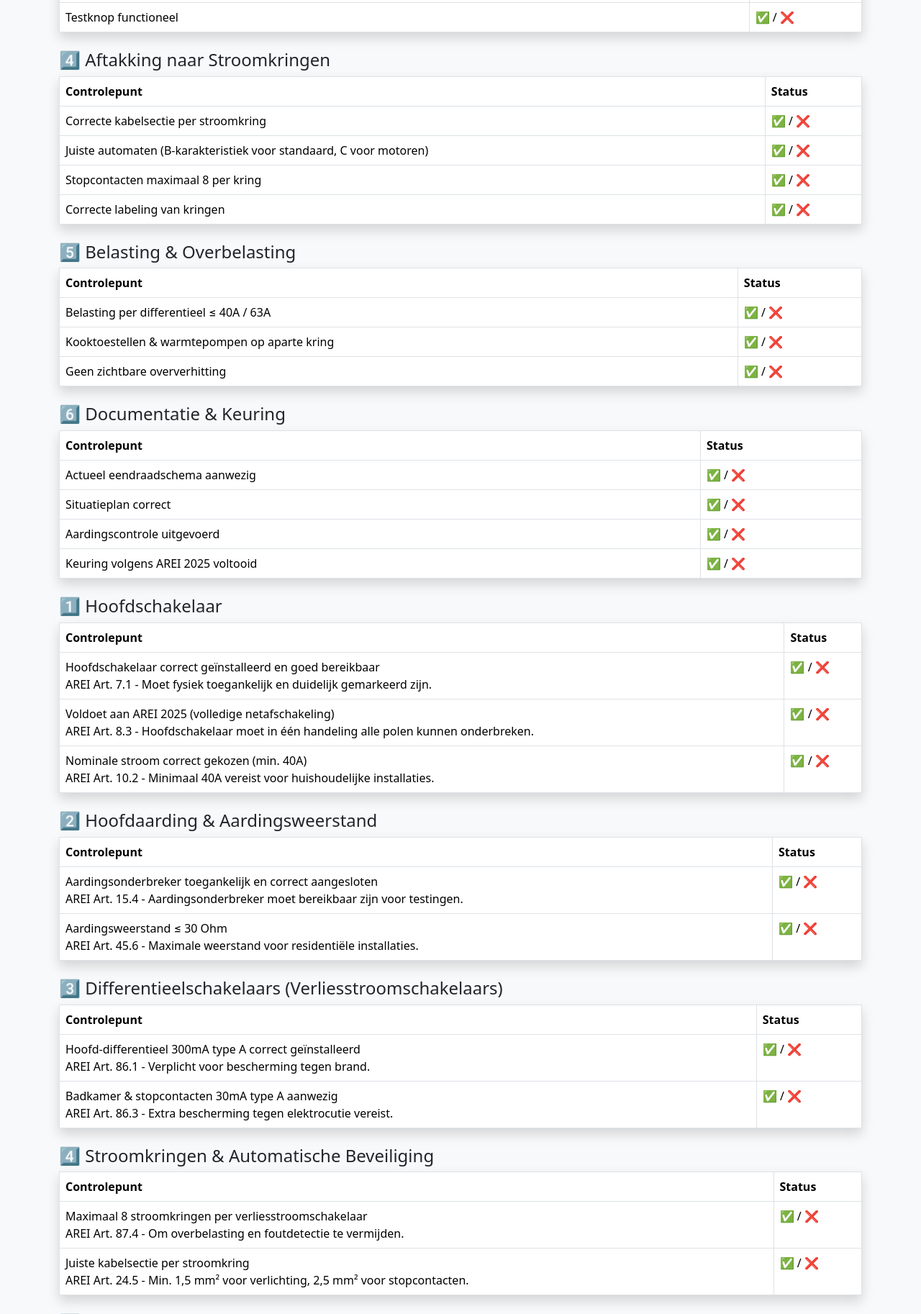
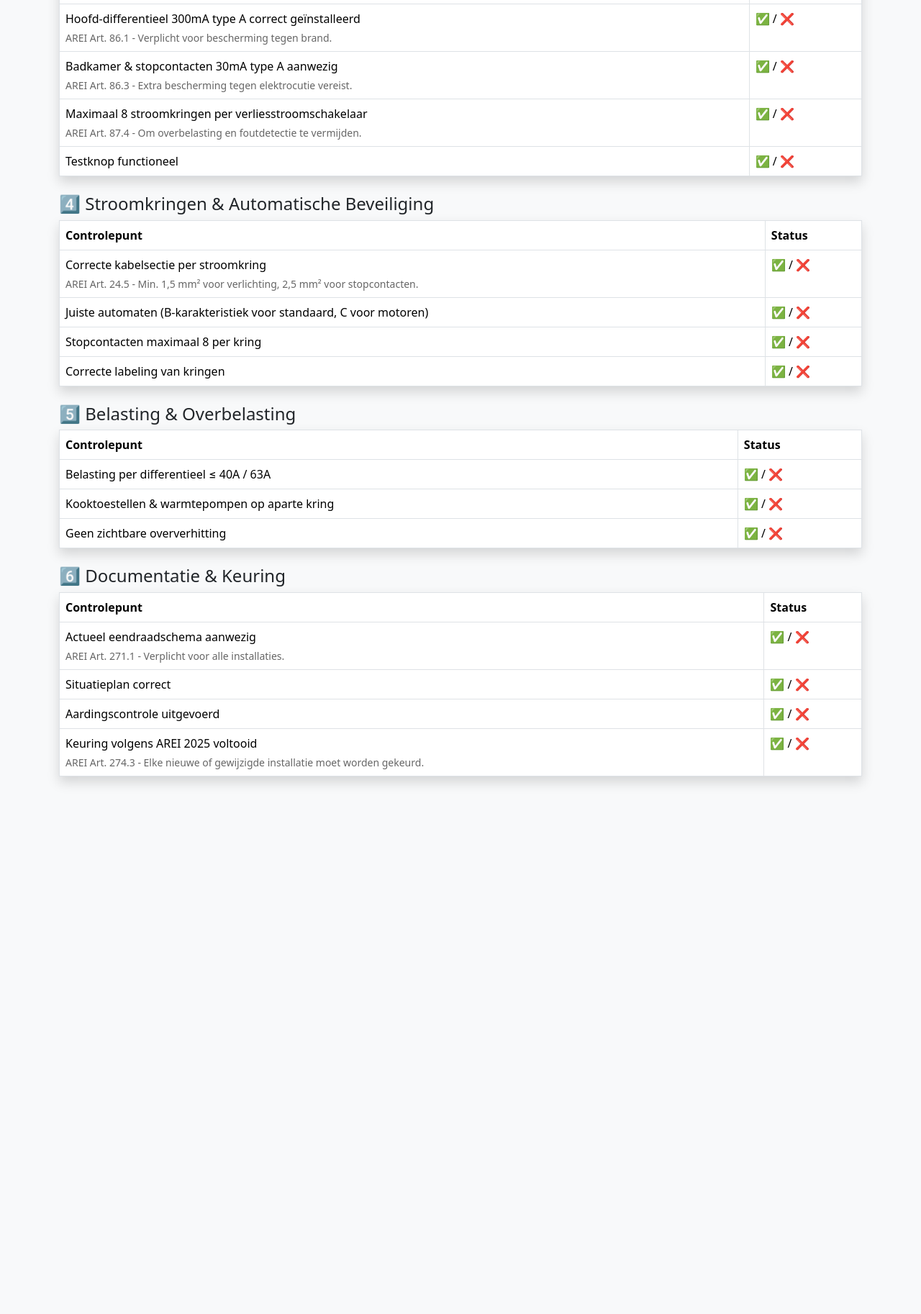
Before and after one commit to joostdb/elektriciteit, a plain HTML site: page checklist.html in a window 1280 px wide. Shown: the part 974-2800 px from the top of the page at 72% size. After the commit the page ends 2117 px from the top, so only its background shows below. Drawn offline with nearby package versions, Linux system fonts and the light colour scheme.

Commit message:
Update checklist.html

```diff
--- a/checklist.html
+++ b/checklist.html
@@ -23,12 +23,19 @@
             padding-bottom: 0.5rem;
             margin: 2rem 0 1.5rem;
         }
+        .arei-note {
+            font-size: 0.875em;
+            color: #666;
+            display: block;
+            margin-top: 0.25rem;
+        }
     </style>
 </head>
 <body class="bg-light">
     <div class="container py-5">
         <h1 class="mb-4 text-center text-primary">Checklist - Elektrische Installatiegids AREI 2025</h1>
         <h2 class="text-center mb-4">Checklist Elektrische Installaties (AREI 2025)</h2>
+
         <!-- Hoofdschakelaar -->
         <h4 class="mt-4">1️⃣ Hoofdschakelaar</h4>
         <table class="table table-custom table-bordered table-hover">
@@ -39,9 +46,9 @@
                 </tr>
             </thead>
             <tbody>
-            <tr><td>Hoofdschakelaar correct geïnstalleerd en bereikbaar</td><td>✅ / ❌</td></tr>
-            <tr><td>Voldoet aan AREI 2025 (volledige netafschakeling)</td><td>✅ / ❌</td></tr>
-            <tr><td>Nominale stroom correct gekozen (min. 40A)</td><td>✅ / ❌</td></tr>
+                <tr><td>Hoofdschakelaar correct geïnstalleerd en bereikbaar<br><span class="arei-note">AREI Art. 7.1 - Moet fysiek toegankelijk en duidelijk gemarkeerd zijn.</span></td><td>✅ / ❌</td></tr>
+                <tr><td>Voldoet aan AREI 2025 (volledige netafschakeling)<br><span class="arei-note">AREI Art. 8.3 - Hoofdschakelaar moet in één handeling alle polen kunnen onderbreken.</span></td><td>✅ / ❌</td></tr>
+                <tr><td>Nominale stroom correct gekozen (min. 40A)<br><span class="arei-note">AREI Art. 10.2 - Minimaal 40A vereist voor huishoudelijke installaties.</span></td><td>✅ / ❌</td></tr>
                 <tr><td>Duidelijk gemarkeerd in eendraadschema</td><td>✅ / ❌</td></tr>
                 <tr><td>Functionele test uitgevoerd</td><td>✅ / ❌</td></tr>
             </tbody>
@@ -57,8 +64,8 @@
                 </tr>
             </thead>
             <tbody>
-            <tr><td>Aardingsonderbreker toegankelijk</td><td>✅ / ❌</td></tr>
-            <tr><td>Aardingsweerstand ≤ 30 Ohm</td><td>✅ / ❌</td></tr>
+                <tr><td>Aardingsonderbreker toegankelijk en correct aangesloten<br><span class="arei-note">AREI Art. 15.4 - Aardingsonderbreker moet bereikbaar zijn voor testingen.</span></td><td>✅ / ❌</td></tr>
+                <tr><td>Aardingsweerstand ≤ 30 Ohm<br><span class="arei-note">AREI Art. 45.6 - Maximale weerstand voor residentiële installaties.</span></td><td>✅ / ❌</td></tr>
                 <tr><td>Minimale kabelsectie (6 mm² Cu / 25 mm² Al)</td><td>✅ / ❌</td></tr>
                 <tr><td>Equipotentiale verbindingen aanwezig</td><td>✅ / ❌</td></tr>
             </tbody>
@@ -74,15 +81,15 @@
                 </tr>
             </thead>
             <tbody>
-            <tr><td>Hoofd-differentieel 300mA type A</td><td>✅ / ❌</td></tr>
-            <tr><td>Badkamer & stopcontacten 30mA type A</td><td>✅ / ❌</td></tr>
-            <tr><td>Maximaal 8 stroomkringen per verliesstroomschakelaar</td><td>✅ / ❌</td></tr>
+                <tr><td>Hoofd-differentieel 300mA type A correct geïnstalleerd<br><span class="arei-note">AREI Art. 86.1 - Verplicht voor bescherming tegen brand.</span></td><td>✅ / ❌</td></tr>
+                <tr><td>Badkamer & stopcontacten 30mA type A aanwezig<br><span class="arei-note">AREI Art. 86.3 - Extra bescherming tegen elektrocutie vereist.</span></td><td>✅ / ❌</td></tr>
+                <tr><td>Maximaal 8 stroomkringen per verliesstroomschakelaar<br><span class="arei-note">AREI Art. 87.4 - Om overbelasting en foutdetectie te vermijden.</span></td><td>✅ / ❌</td></tr>
                 <tr><td>Testknop functioneel</td><td>✅ / ❌</td></tr>
             </tbody>
         </table>
 
         <!-- Stroomkringen & Automaten -->
-    <h4 class="mt-4">4️⃣ Aftakking naar Stroomkringen</h4>
+        <h4 class="mt-4">4️⃣ Stroomkringen & Automatische Beveiliging</h4>
         <table class="table table-custom table-bordered table-hover">
             <thead class="thead-dark">
                 <tr>
@@ -91,7 +98,7 @@
                 </tr>
             </thead>
             <tbody>
-            <tr><td>Correcte kabelsectie per stroomkring</td><td>✅ / ❌</td></tr>
+                <tr><td>Correcte kabelsectie per stroomkring<br><span class="arei-note">AREI Art. 24.5 - Min. 1,5 mm² voor verlichting, 2,5 mm² voor stopcontacten.</span></td><td>✅ / ❌</td></tr>
                 <tr><td>Juiste automaten (B-karakteristiek voor standaard, C voor motoren)</td><td>✅ / ❌</td></tr>
                 <tr><td>Stopcontacten maximaal 8 per kring</td><td>✅ / ❌</td></tr>
                 <tr><td>Correcte labeling van kringen</td><td>✅ / ❌</td></tr>
@@ -124,84 +131,9 @@
                 </tr>
             </thead>
             <tbody>
-            <tr><td>Actueel eendraadschema aanwezig</td><td>✅ / ❌</td></tr>
+                <tr><td>Actueel eendraadschema aanwezig<br><span class="arei-note">AREI Art. 271.1 - Verplicht voor alle installaties.</span></td><td>✅ / ❌</td></tr>
                 <tr><td>Situatieplan correct</td><td>✅ / ❌</td></tr>
                 <tr><td>Aardingscontrole uitgevoerd</td><td>✅ / ❌</td></tr>
-            <tr><td>Keuring volgens AREI 2025 voltooid</td><td>✅ / ❌</td></tr>
-        </tbody>
-    </table>
-       <!-- Hoofdschakelaar -->
-    <h4 class="mt-4">1️⃣ Hoofdschakelaar</h4>
-    <table class="table table-custom table-bordered table-hover">
-        <thead class="thead-dark">
-            <tr>
-                <th>Controlepunt</th>
-                <th>Status</th>
-            </tr>
-        </thead>
-        <tbody>
-            <tr><td>Hoofdschakelaar correct geïnstalleerd en goed bereikbaar<br><span class="arei-note">AREI Art. 7.1 - Moet fysiek toegankelijk en duidelijk gemarkeerd zijn.</span></td><td>✅ / ❌</td></tr>
-            <tr><td>Voldoet aan AREI 2025 (volledige netafschakeling)<br><span class="arei-note">AREI Art. 8.3 - Hoofdschakelaar moet in één handeling alle polen kunnen onderbreken.</span></td><td>✅ / ❌</td></tr>
-            <tr><td>Nominale stroom correct gekozen (min. 40A)<br><span class="arei-note">AREI Art. 10.2 - Minimaal 40A vereist voor huishoudelijke installaties.</span></td><td>✅ / ❌</td></tr>
-        </tbody>
-    </table>
-
-    <!-- Hoofdaarding -->
-    <h4 class="mt-4">2️⃣ Hoofdaarding & Aardingsweerstand</h4>
-    <table class="table table-custom table-bordered table-hover">
-        <thead class="thead-dark">
-            <tr>
-                <th>Controlepunt</th>
-                <th>Status</th>
-            </tr>
-        </thead>
-        <tbody>
-            <tr><td>Aardingsonderbreker toegankelijk en correct aangesloten<br><span class="arei-note">AREI Art. 15.4 - Aardingsonderbreker moet bereikbaar zijn voor testingen.</span></td><td>✅ / ❌</td></tr>
-            <tr><td>Aardingsweerstand ≤ 30 Ohm<br><span class="arei-note">AREI Art. 45.6 - Maximale weerstand voor residentiële installaties.</span></td><td>✅ / ❌</td></tr>
-        </tbody>
-    </table>
-
-    <!-- Differentieelschakelaars -->
-    <h4 class="mt-4">3️⃣ Differentieelschakelaars (Verliesstroomschakelaars)</h4>
-    <table class="table table-custom table-bordered table-hover">
-        <thead class="thead-dark">
-            <tr>
-                <th>Controlepunt</th>
-                <th>Status</th>
-            </tr>
-        </thead>
-        <tbody>
-            <tr><td>Hoofd-differentieel 300mA type A correct geïnstalleerd<br><span class="arei-note">AREI Art. 86.1 - Verplicht voor bescherming tegen brand.</span></td><td>✅ / ❌</td></tr>
-            <tr><td>Badkamer & stopcontacten 30mA type A aanwezig<br><span class="arei-note">AREI Art. 86.3 - Extra bescherming tegen elektrocutie vereist.</span></td><td>✅ / ❌</td></tr>
-        </tbody>
-    </table>
-
-    <!-- Stroomkringen -->
-    <h4 class="mt-4">4️⃣ Stroomkringen & Automatische Beveiliging</h4>
-    <table class="table table-custom table-bordered table-hover">
-        <thead class="thead-dark">
-            <tr>
-                <th>Controlepunt</th>
-                <th>Status</th>
-            </tr>
-        </thead>
-        <tbody>
-            <tr><td>Maximaal 8 stroomkringen per verliesstroomschakelaar<br><span class="arei-note">AREI Art. 87.4 - Om overbelasting en foutdetectie te vermijden.</span></td><td>✅ / ❌</td></tr>
-            <tr><td>Juiste kabelsectie per stroomkring<br><span class="arei-note">AREI Art. 24.5 - Min. 1,5 mm² voor verlichting, 2,5 mm² voor stopcontacten.</span></td><td>✅ / ❌</td></tr>
-        </tbody>
-    </table>
-
-    <!-- Documentatie -->
-    <h4 class="mt-4">5️⃣ Documentatie & Wettelijke Keuring</h4>
-    <table class="table table-custom table-bordered table-hover">
-        <thead class="thead-dark">
-            <tr>
-                <th>Controlepunt</th>
-                <th>Status</th>
-            </tr>
-        </thead>
-        <tbody>
-            <tr><td>Actueel eendraadschema aanwezig<br><span class="arei-note">AREI Art. 271.1 - Verplicht voor alle installaties.</span></td><td>✅ / ❌</td></tr>
                 <tr><td>Keuring volgens AREI 2025 voltooid<br><span class="arei-note">AREI Art. 274.3 - Elke nieuwe of gewijzigde installatie moet worden gekeurd.</span></td><td>✅ / ❌</td></tr>
             </tbody>
         </table>
```
Lines whose indentation alone changed are shown as unchanged.
